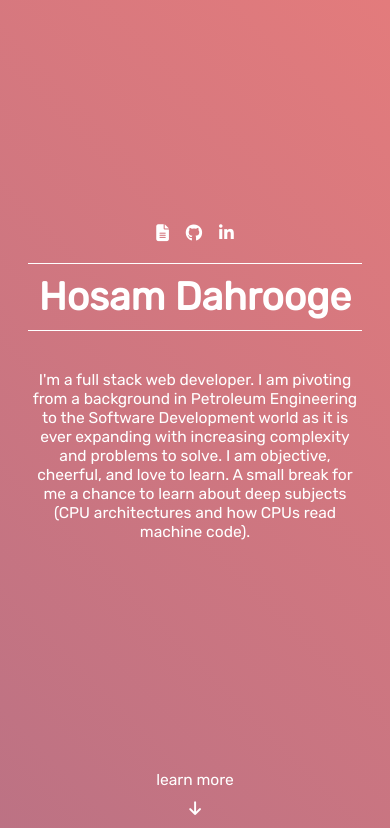
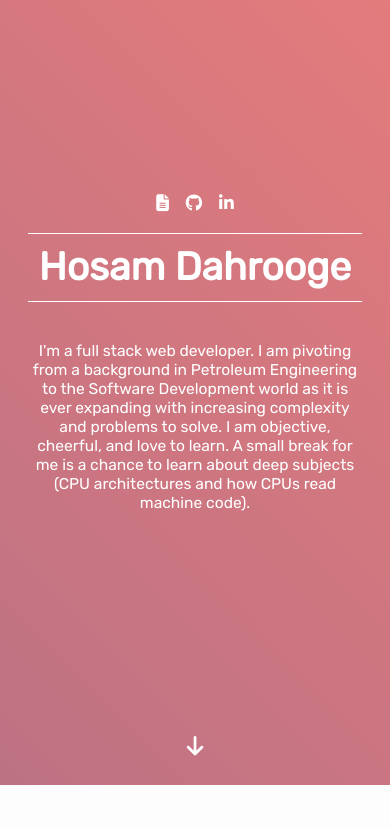
Before and after one commit to Just-Hosam/portfolio, a React (Create React App) app: page / in a window 390 px wide. Shown: the top 828 px of the page. Built offline with nearby package versions, Linux system fonts and the light colour scheme.

Commit message:
mobile polishing

```diff
--- a/public/App.css
+++ b/public/App.css
@@ -152,7 +152,7 @@ body::-webkit-scrollbar {
 
 @media only screen and (max-width: 700px) {
   #header-main {
-    min-height: 100vh;
+    min-height: 93vh;
   }
   #header-main #header-icons a i {
     font-size: 1.3rem;
@@ -164,6 +164,13 @@ body::-webkit-scrollbar {
     width: 85%;
     font-size: 1.2rem;
     text-align: center;
+  }
+  #header-main #header-more span {
+    display: none;
+  }
+  #header-main #header-more i {
+    font-size: 1.7rem;
+    margin-top: 2rem;
   }
 }
 
@@ -354,6 +361,13 @@ body::-webkit-scrollbar {
   }
   #projects #projects-cards-cont .project-card {
     width: 78%;
+  }
+  #projects #projects-cards-cont .project-card p,
+  #projects #projects-cards-cont .project-card span {
+    -webkit-user-select: none;
+       -moz-user-select: none;
+        -ms-user-select: none;
+            user-select: none;
   }
 }
 
--- a/src/components/Header.jsx
+++ b/src/components/Header.jsx
@@ -22,8 +22,8 @@ export default function Header(props) {
 			<p>
 				I'm a full stack web developer. I am pivoting from a background in Petroleum Engineering to the
 				Software Development world as it is ever expanding with increasing complexity and problems to solve. I
-				am objective, cheerful, and love to learn. A small break for me a chance to learn about deep subjects
-				(CPU architectures and how CPUs read machine code).
+				am objective, cheerful, and love to learn. A small break for me is a chance to learn about deep
+				subjects (CPU architectures and how CPUs read machine code).
 			</p>
 			<div id="header-more" ref={props.myRef} onClick={props.executeScroll}>
 				<span>learn more</span>
--- a/src/data/projectDetails.js
+++ b/src/data/projectDetails.js
@@ -28,15 +28,15 @@ const projectDetails = {
 				<p>
 					@Home is a household productivity dashboard that aims to bring organization, democracy and
 					collaboration to every family. Visit the hosted version of this project{' '}
+					<a rel="noreferrer" target="_blank" href="https://www.athomedashboard.com/">
+						here
+					</a>{' '}
+					or watch our 5 minute presentation{' '}
 					<a
 						rel="noreferrer"
 						target="_blank"
 						href="https://www.youtube.com/watch?v=i9a-0LJa1nI&feature=youtu.be"
 					>
-						here
-					</a>{' '}
-					or watch our 5 minute presentation{' '}
-					<a rel="noreferrer" target="_blank" href="https://www.athomedashboard.com/">
 						here
 					</a>
 					.
--- a/src/styles/_Header.scss
+++ b/src/styles/_Header.scss
@@ -70,7 +70,7 @@
 
 @media only screen and (max-width: 700px) {
 	#header-main {
-		min-height: 100vh;
+		min-height: 93vh;
 
 		#header-icons {
 			a {
@@ -89,5 +89,15 @@
 			font-size: 1.2rem;
 			text-align: center;
 		}
+
+		#header-more {
+			span {
+				display: none;
+			}
+			i {
+				font-size: 1.7rem;
+				margin-top: 2rem;
+			}
+		}
 	}
 }
--- a/src/styles/_Projects.scss
+++ b/src/styles/_Projects.scss
@@ -79,6 +79,11 @@
 
 			.project-card {
 				width: 78%;
+
+				p,
+				span {
+					user-select: none;
+				}
 			}
 		}
 	}
```
